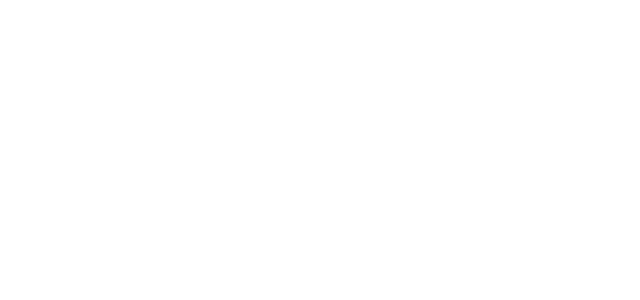
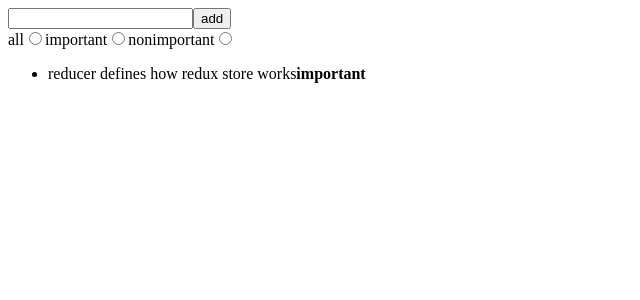
Before and after one commit to ErwannLG/redux-notes, a JavaScript app: page / in a window 1280 px wide. Shown: the top 300 px of the page, without its empty margins (0-640 px from the left). Built offline with nearby package versions, Linux system fonts and the light colour scheme.

Commit message:
finishing the filters

```diff
--- a/src/App.js
+++ b/src/App.js
@@ -1,20 +1,13 @@
 import NewNote from './components/NewNote'
 import Notes from './components/Notes'
+import VisibilityFilter from './components/VisibilityFilter';
 
 
 const App = () => {
-  const filterSelected = (value) => {
-    console.log(value);
-  }
-
   return (
     <div>
       <NewNote />
-      <div>
-        all <input type="radio" name="filter" onChange={() => filterSelected('ALL')} />
-        important <input type="radio" name="filter" onChange={() => filterSelected('IMPORTANT')} />
-        nonimportant <input type="radio" name="filter" onChange={() => filterSelected('NONIMPORTANT')} />
-      </div>
+      <VisibilityFilter />
       <Notes />
     </div>
   )
--- a/src/components/Notes.js
+++ b/src/components/Notes.js
@@ -12,7 +12,14 @@ const Note = ({ note, handleClick }) => {
 
 const Notes = () => {
   const dispatch = useDispatch()
-  const notes = useSelector(state => state)
+  const notes = useSelector(({ filter, notes }) => {
+    if ( filter === 'ALL') {
+      return notes
+    }
+    return filter === 'IMPORTANT'
+      ? notes.filter(note => note.important)
+      : notes.filter(note => !note.important)
+  })
 
   return(
     <ul>
--- /dev/null
+++ b/src/components/VisibilityFilter.js
@@ -0,0 +1,31 @@
+import { filterChange } from "../reducers/filterReducer"
+import { useDispatch } from "react-redux"
+
+const VisibilityFilter = (props) => {
+  const dispatch = useDispatch()
+
+  return (
+    <div>
+      all
+      <input
+        type="radio"
+        name="filter"
+        onChange={() => dispatch(filterChange('ALL'))}
+      />
+      important
+      <input
+        type="radio"
+        name="filter"
+        onChange={() => dispatch(filterChange('IMPORTANT'))}
+      />
+      nonimportant
+      <input
+        type="radio"
+        name="filter"
+        onChange={() => dispatch(filterChange('NONIMPORTANT'))}
+      />
+    </div>
+  )
+}
+
+export default VisibilityFilter
--- a/src/index.js
+++ b/src/index.js
@@ -20,11 +20,8 @@ store.dispatch(filterChange('IMPORTANT'))
 store.dispatch(createNote('combineReducers forms one reducer from many simple reducers'))
 
 ReactDOM.render(
-  /*
   <Provider store={store}>
     <App />
   </Provider>,
-  */
-  <div />,
   document.getElementById('root')
 )
```
